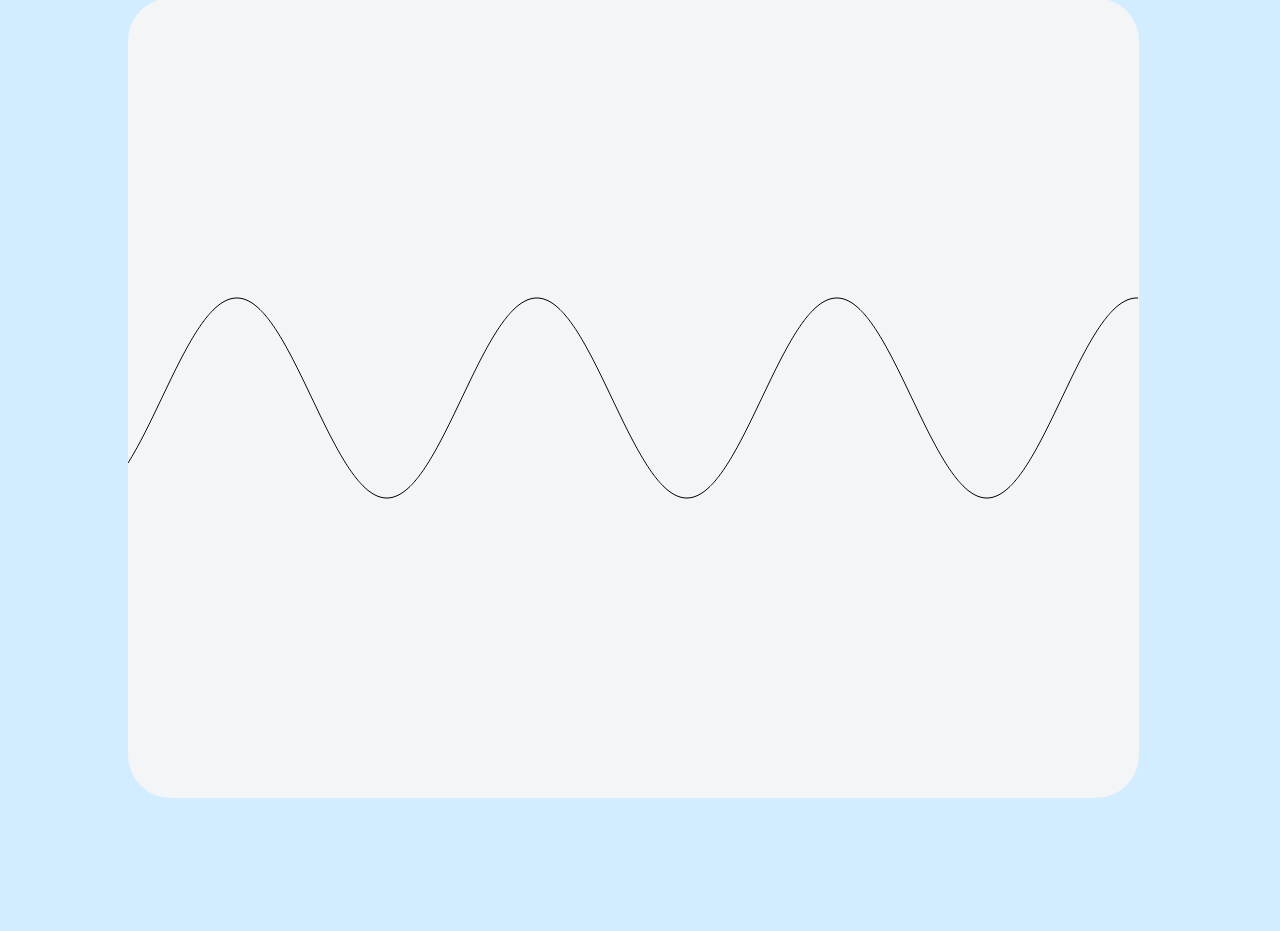
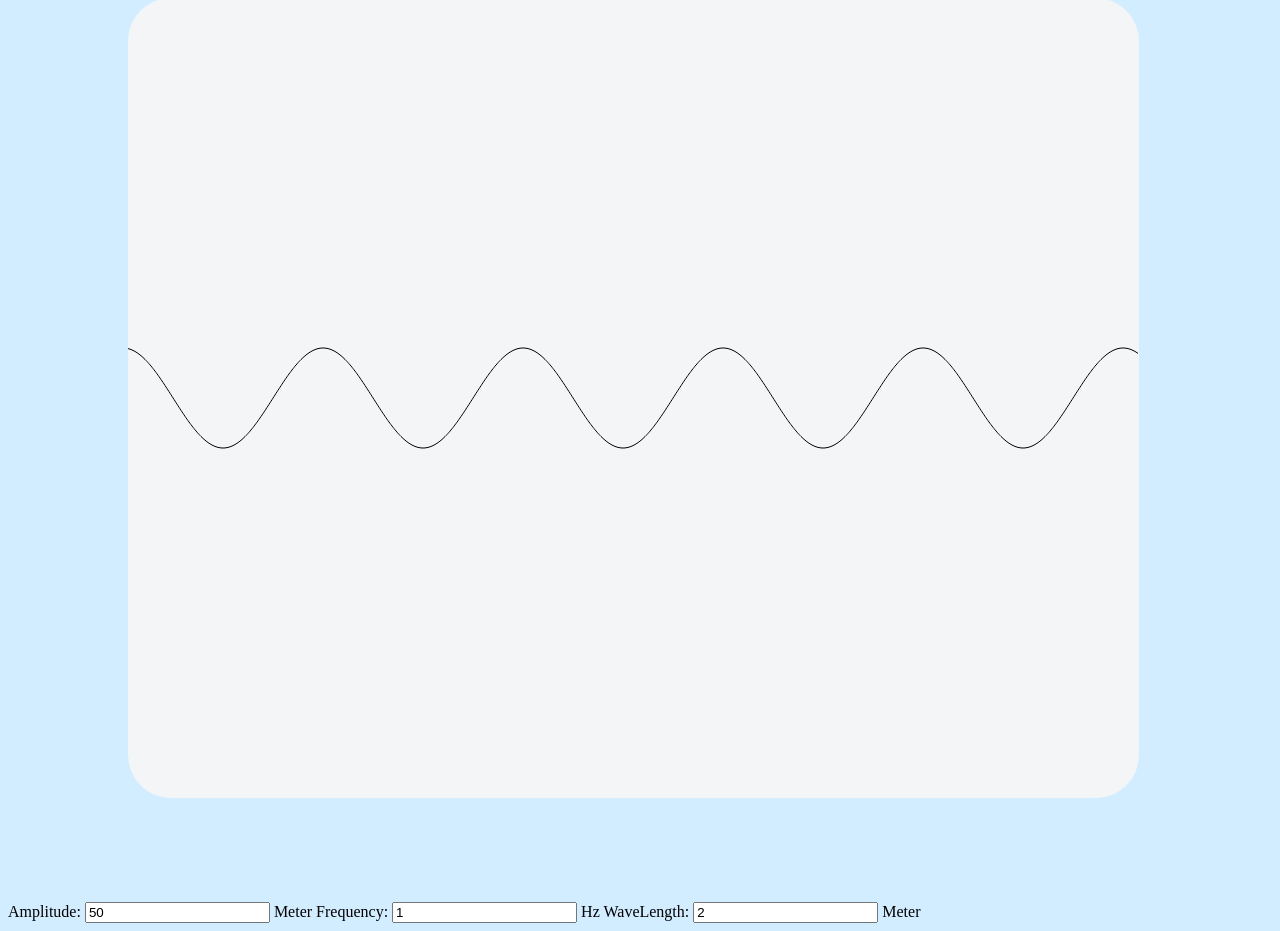
Before and after one commit to swyaeta/Wavelab, a plain HTML site: page index.html in a window 1280 px wide. Shown: the part 592-1523 px from the top of the page. Before the commit the page ends 1502 px from the top, so only its background shows below. Drawn offline with Linux system fonts and the light colour scheme.

Commit message:
Add files via upload

```diff
--- a/index.html
+++ b/index.html
@@ -7,14 +7,31 @@
 </head>
 
 <body>
+
     <div class="box">
     <h1>WAVE LAB</h1>
     <p>Where the wave comes to life....</p>
     </div>
+    <canvas id="wave"></canvas>
+
+    <label>Amplitude:</label>
+    <input type ="number" id ="ainput" value ="50">
+    <span>Meter</span>
+
+    <label>Frequency:</label>
+    <input type ="number" id ="finput" value ="1">
+    <span>Hz</span>
+
+    <label>WaveLength:</label>
+    <input type ="number" id ="wlinput" value="2">
+    <span>Meter</span>
 
 
 
-    <canvas id="wave"></canvas>
+
+
+
+
     <script src ="script.js"></script>
 
 
--- a/script.js
+++ b/script.js
@@ -1,25 +1,37 @@
 const canvas = document.getElementById("wave");
 const w = canvas.getContext("2d");
+const ainput = document.getElementById("ainput");
+const finput = document.getElementById("finput");
+const wlinput = document.getElementById("wlinput");
 
 canvas.width = canvas.clientWidth;
 canvas.height = canvas.clientHeight;
 
 let t = 0;
 let amplitude = 100;
-let wavelength = 300;
+let wavelength = 2;
+let pixelsPerMeter = 100;
 let frequency = 1;
 let speed = frequency * wavelength;
+let visualWavelength = wavelength * pixelsPerMeter;
 
 function drawWave() {
+    amplitude = Number(ainput.value);
+    frequency = Number(finput.value);
+    wavelength = Number (wlinput.value);
+
+
     w.clearRect(0, 0, canvas.width, canvas.height);
     w.beginPath();
     for (let x = 0; x < canvas.width; x++) {
-        let y = canvas.height / 2 + Math.sin((2 * Math.PI * x) / wavelength + t) * amplitude;
+        let y = canvas.height / 2 + Math.sin((2 * Math.PI * x) / visualWavelength + t) * amplitude;
         w.lineTo(x, y);
     }
     w.stroke();
-    t += frequency * 0.05;
+    t += speed* 0.05;
 }
+
+
 function animate(){
     drawWave();
     requestAnimationFrame(animate);
```
